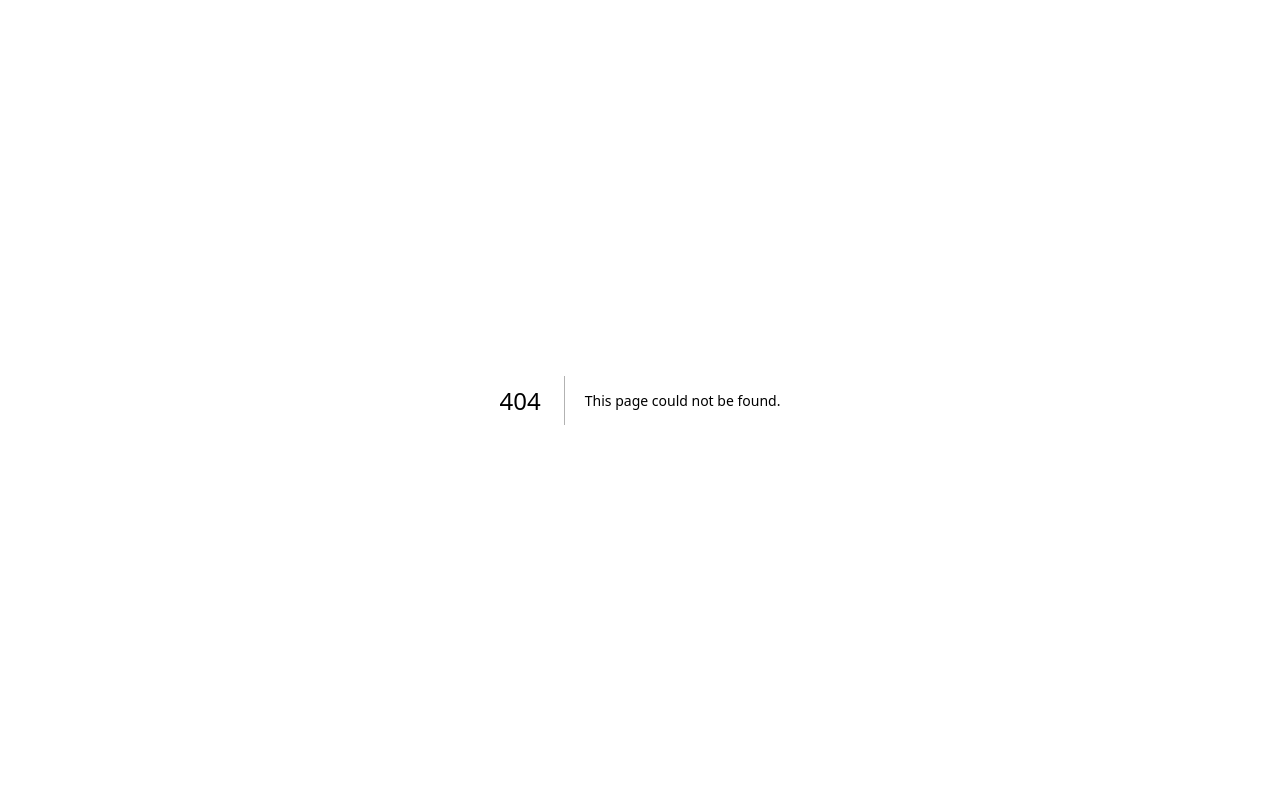
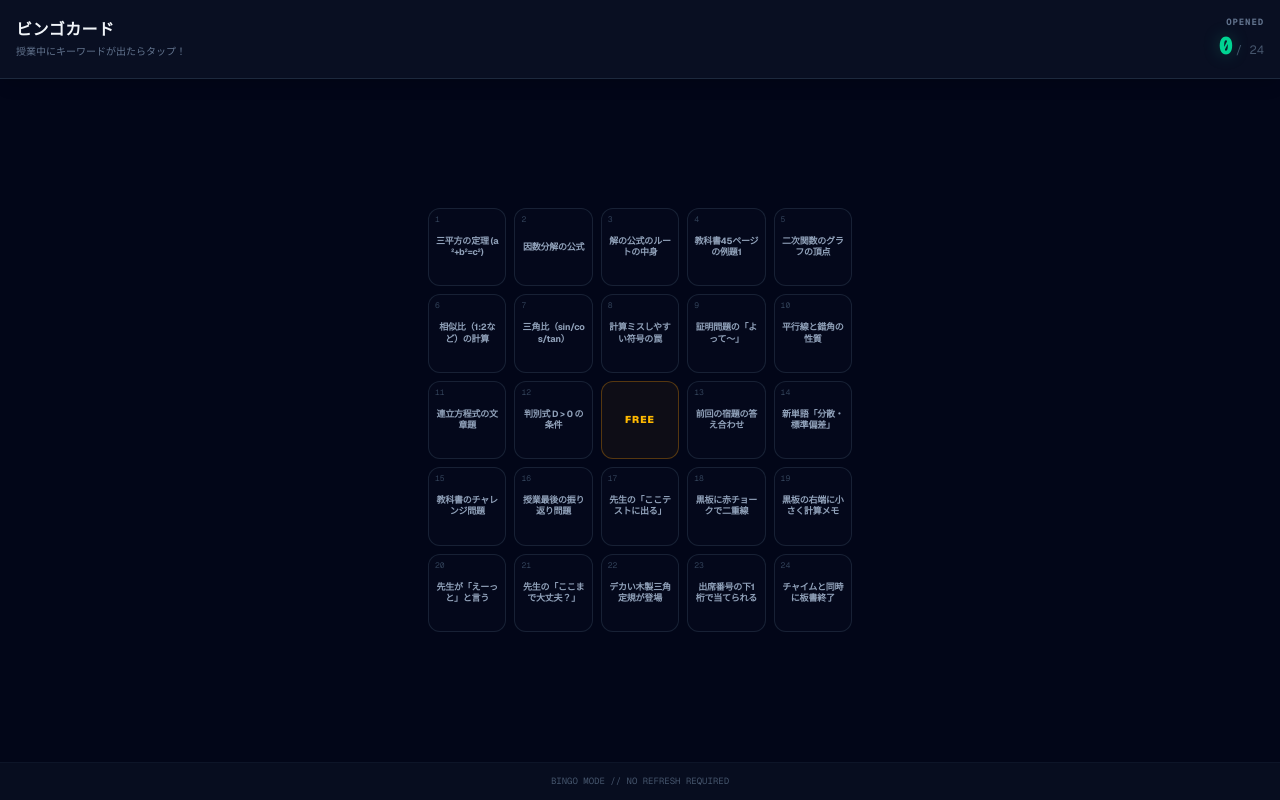
Before and after one commit to Tomoodi/bingoquest, a Next.js app: page /bingo-play in a window 1280 px wide. Before the commit this address had no page. Built offline with nearby package versions, Linux system fonts and the light colour scheme.

Commit message:
bingo-play-ui

```diff
--- /dev/null
+++ b/app/bingo-play/page.tsx
@@ -0,0 +1,150 @@
+"use client";
+
+import React, { useState } from "react";
+
+export default function BingoPlayPage() {
+  // 🗺️ 各マスの「開いている（true） / 閉じている（false）」だけを管理するシンプルな状態
+  const [openedCells, setOpenedCells] = useState<{ [key: number]: boolean }>({});
+
+  // 課目名（モックデータ）
+  const className = "";
+
+  // 📝 事前にユーザーが入力した24マスの単語データ
+  const myBingoData: { [key: number]: string } = {
+    1: "三平方の定理 (a²+b²=c²)",
+    2: "因数分解の公式",
+    3: "解の公式のルートの中身",
+    4: "教科書45ページの例題1",
+    5: "二次関数のグラフの頂点",
+    6: "相似比（1:2など）の計算",
+    7: "三角比（sin/cos/tan）",
+    8: "計算ミスしやすい符号の罠",
+    9: "証明問題の「よって〜」",
+    10: "平行線と錯角の性質",
+    11: "連立方程式の文章題",
+    12: "判別式 D > 0 の条件",
+    14: "前回の宿題の答え合わせ",
+    15: "新単語「分散・標準偏差」",
+    16: "教科書のチャレンジ問題",
+    17: "授業最後の振り返り問題",
+    18: "先生の「ここテストに出る」",
+    19: "黒板に赤チョークで二重線",
+    20: "黒板の右端に小さく計算メモ",
+    21: "先生が「えーっと」と言う",
+    22: "先生の「ここまで大丈夫？」",
+    23: "デカい木製三角定規が登場",
+    24: "出席番号の下1桁で当てられる",
+    25: "チャイムと同時に板書終了",
+  };
+
+  // 🖱️ タップでフラグを反転させるだけの純粋なトグル関数
+  const handleCellClick = (id: number) => {
+    if (id === 13) return; // FREEマスは操作無効
+
+    setOpenedCells((prev) => ({
+      ...prev,
+      [id]: !prev[id], // true ⇄ false を切り替える
+    }));
+  };
+
+  // 1〜25のインデックス配列
+  const gridCells = Array.from({ length: 25 }, (_, i) => i + 1);
+
+  // 📈 開いたマスの合計数（FREEを除く）
+  const openedCount = gridCells.filter(
+    (id) => id !== 13 && openedCells[id] === true
+  ).length;
+
+  return (
+    <div className="flex min-h-screen flex-col bg-slate-950 text-white font-sans selection:bg-emerald-500/20">
+
+      {/* 📋 上部ヘッダー：現在の開いた数だけをスタイリッシュに表示 */}
+      <div className="w-full bg-slate-900/60 border-b border-slate-800 p-4 sticky top-0 z-10 backdrop-blur flex justify-between items-center shadow-lg">
+        <div>
+          <h1 className="text-base font-black text-slate-100 tracking-wide">
+            {className} ビンゴカード
+          </h1>
+          <p className="text-[10px] text-slate-500 mt-0.5">
+            授業中にキーワードが出たらタップ！
+          </p>
+        </div>
+
+        {/* 開封カウンター */}
+        <div className="text-right font-mono">
+          <span className="text-[9px] text-slate-500 font-bold block uppercase tracking-widest">Opened</span>
+          <div className="flex items-baseline justify-end gap-0.5">
+            <span className="text-2xl font-black text-emerald-400 drop-shadow-[0_0_8px_rgba(16,185,129,0.3)]">
+              {openedCount}
+            </span>
+            <span className="text-xs text-slate-600"> / 24</span>
+          </div>
+        </div>
+      </div>
+
+      {/* 🎮 メイン：ビンゴグリッドエリア */}
+      <div className="flex-1 max-w-md w-full mx-auto px-3 py-6 flex flex-col justify-center space-y-4">
+
+        {/* 5x5 グリッド（スマホ画面いっぱいに広がるので非常に押しやすい） */}
+        <div className="grid grid-cols-5 gap-2 w-full aspect-square">
+          {gridCells.map((id) => {
+            // 中央は固定のFREEマス
+            if (id === 13) {
+              return (
+                <div
+                  key={id}
+                  className="rounded-xl border border-amber-500/30 bg-amber-500/5 flex flex-col items-center justify-center text-center aspect-square select-none"
+                >
+                  <span className="text-[10px] font-black text-amber-400 tracking-widest uppercase">
+                    FREE
+                  </span>
+                </div>
+              );
+            }
+
+            const isOpened = !!openedCells[id];
+
+            return (
+              <button
+                key={id}
+                onClick={() => handleCellClick(id)}
+                className={`
+                  relative rounded-xl border p-1 text-center flex flex-col items-center justify-center aspect-square transition-all duration-150 select-none outline-none active:scale-95 group
+                  ${isOpened
+                    // 🟢 開封済み：勉強への集中を邪魔しない、かつ視認性の高いエメラルド
+                    ? "border-emerald-500 bg-gradient-to-br from-emerald-950/40 to-slate-900 text-emerald-300 shadow-[0_0_10px_rgba(16,185,129,0.2)] font-bold"
+                    // ⚪ 未開封：背景に馴染むダークグレー
+                    : "border-slate-800/80 bg-slate-900/20 text-slate-400 hover:border-slate-700 hover:text-slate-300"
+                  }
+                `}
+              >
+                {/* マス目のインデックス番号 */}
+                <span className={`absolute top-1 left-1.5 font-mono text-[8px] ${isOpened ? "text-emerald-500/60" : "text-slate-700"}`}>
+                  {id > 13 ? id - 1 : id}
+                </span>
+
+                {/* 登録されたテキスト */}
+                <span className="text-[9px] leading-tight font-bold tracking-tight break-all px-0.5">
+                  {myBingoData[id]}
+                </span>
+
+                {/* 右下の達成チェックマーク */}
+                {isOpened && (
+                  <span className="absolute bottom-1 right-1.5 text-[8px] text-emerald-400 font-bold">
+                    ✓
+                  </span>
+                )}
+              </button>
+            );
+          })}
+        </div>
+
+      </div>
+
+      {/* 🔢 フッター：シンプルにシステム情報を出すだけ */}
+      <div className="w-full bg-slate-900/40 border-t border-slate-900/80 p-3 text-center text-[9px] font-mono text-slate-600">
+        BINGO MODE // NO REFRESH REQUIRED
+      </div>
+
+    </div>
+  );
+}
```
